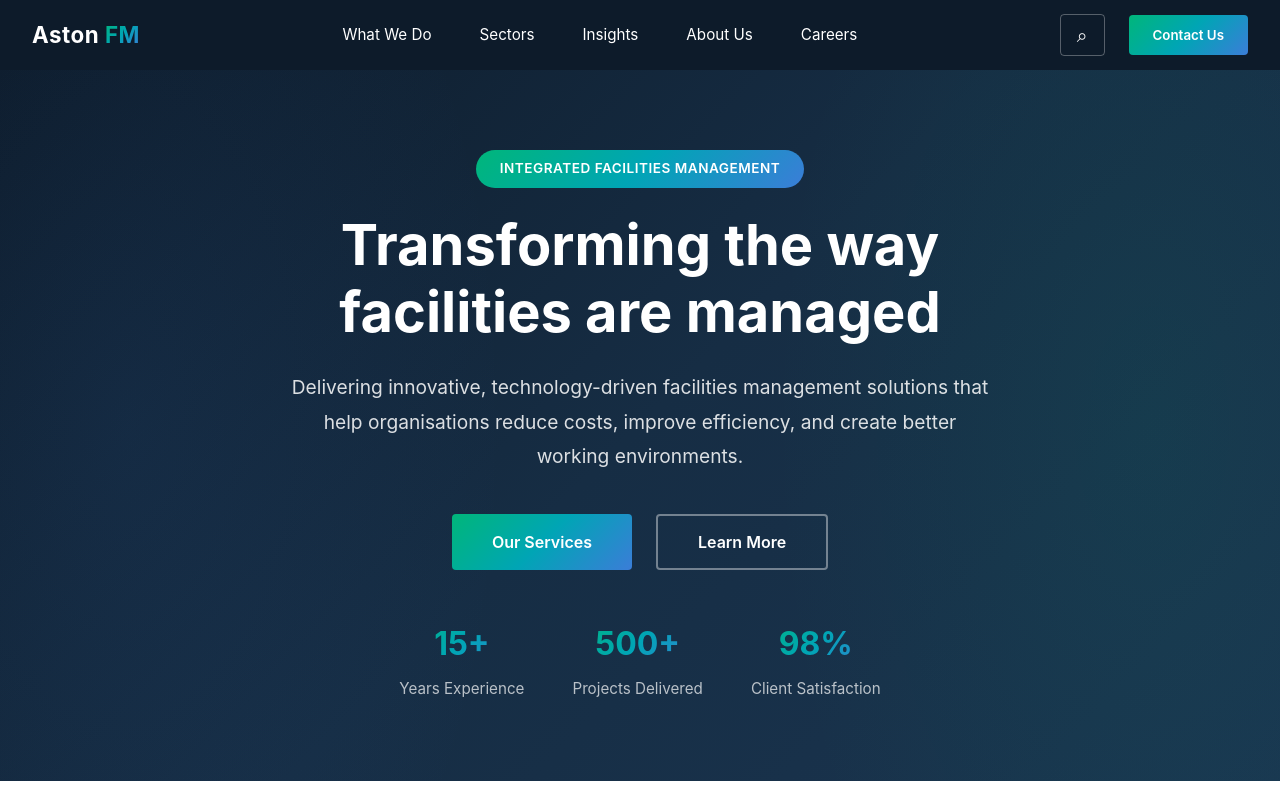
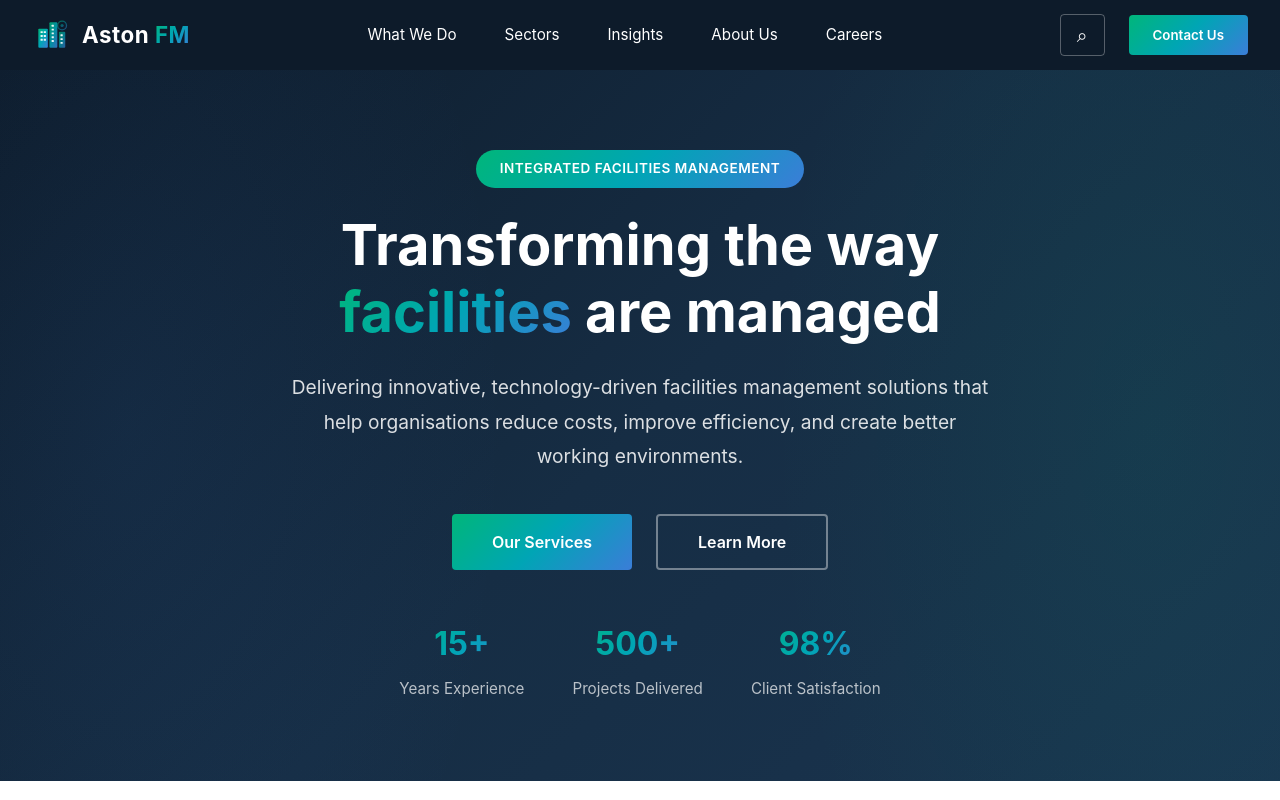
Before and after one commit to craigwylie181181/aston-fm, a Next.js app: page / in a window 1280 px wide. Shown: the top 800 px of the page. Built offline with nearby package versions, Linux system fonts and the light colour scheme.

Commit message:
Update page.tsx

```diff
--- a/src/app/page.tsx
+++ b/src/app/page.tsx
@@ -1,6 +1,42 @@
 'use client';
 
 import { useEffect, useState } from 'react';
+
+function AstonFMLogo({ size = 40 }: { size?: number }) {
+  return (
+    <svg width={size} height={size} viewBox="0 0 120 120" fill="none" xmlns="http://www.w3.org/2000/svg">
+      <defs>
+        <linearGradient id="brandGrad" x1="0%" y1="0%" x2="100%" y2="100%">
+          <stop offset="0%" stopColor="#00b67a" />
+          <stop offset="50%" stopColor="#00a5b5" />
+          <stop offset="100%" stopColor="#3b7dd8" />
+        </linearGradient>
+      </defs>
+      {/* Building icon */}
+      <rect x="20" y="40" width="30" height="60" rx="3" fill="url(#brandGrad)" />
+      <rect x="55" y="20" width="25" height="80" rx="3" fill="url(#brandGrad)" opacity="0.85" />
+      <rect x="85" y="50" width="20" height="50" rx="3" fill="url(#brandGrad)" opacity="0.7" />
+      {/* Windows */}
+      <rect x="27" y="48" width="7" height="6" rx="1" fill="white" opacity="0.9" />
+      <rect x="37" y="48" width="7" height="6" rx="1" fill="white" opacity="0.9" />
+      <rect x="27" y="60" width="7" height="6" rx="1" fill="white" opacity="0.9" />
+      <rect x="37" y="60" width="7" height="6" rx="1" fill="white" opacity="0.9" />
+      <rect x="27" y="72" width="7" height="6" rx="1" fill="white" opacity="0.9" />
+      <rect x="37" y="72" width="7" height="6" rx="1" fill="white" opacity="0.9" />
+      <rect x="62" y="28" width="7" height="6" rx="1" fill="white" opacity="0.9" />
+      <rect x="62" y="40" width="7" height="6" rx="1" fill="white" opacity="0.9" />
+      <rect x="62" y="52" width="7" height="6" rx="1" fill="white" opacity="0.9" />
+      <rect x="62" y="64" width="7" height="6" rx="1" fill="white" opacity="0.9" />
+      <rect x="62" y="76" width="7" height="6" rx="1" fill="white" opacity="0.9" />
+      <rect x="90" y="58" width="7" height="6" rx="1" fill="white" opacity="0.9" />
+      <rect x="90" y="70" width="7" height="6" rx="1" fill="white" opacity="0.9" />
+      <rect x="90" y="82" width="7" height="6" rx="1" fill="white" opacity="0.9" />
+      {/* Gear accent */}
+      <circle cx="95" cy="30" r="14" stroke="url(#brandGrad)" strokeWidth="4" fill="none" opacity="0.5" />
+      <circle cx="95" cy="30" r="5" fill="url(#brandGrad)" opacity="0.5" />
+    </svg>
+  );
+}
 
 export default function Home() {
   const [isScrolled, setIsScrolled] = useState(false);
@@ -22,8 +58,11 @@ export default function Home() {
     <div className="min-h-screen">
       {/* Navigation */}
       <nav className={`nav ${isScrolled ? 'scrolled' : ''}`}>
-        <div className="nav-brand">
-          Aston <span className="nav-brand-accent">FM</span>
+        <div className="nav-logo">
+          <AstonFMLogo size={38} />
+          <div className="nav-brand">
+            Aston <span className="nav-brand-accent">FM</span>
+          </div>
         </div>
         <div className="nav-middle">
           <a href="#services" className="nav-link">What We Do</a>
@@ -33,7 +72,7 @@ export default function Home() {
           <a href="#careers" className="nav-link">Careers</a>
         </div>
         <div className="nav-right">
-          <button className="nav-search" title="Search">⌕</button>
+          <button className="nav-search" title="Search">&#x2315;</button>
           <button className="btn-cta">Contact Us</button>
         </div>
       </nav>
@@ -41,7 +80,7 @@ export default function Home() {
       {/* Hero Section */}
       <section className="hero">
         <div className="hero-tag">Integrated Facilities Management</div>
-        <h1>Transforming the way facilities are managed</h1>
+        <h1>Transforming the way <span className="hero-highlight">facilities</span> are managed</h1>
         <p>Delivering innovative, technology-driven facilities management solutions that help organisations reduce costs, improve efficiency, and create better working environments.</p>
         <div className="hero-buttons">
           <button className="btn-primary">Our Services</button>
@@ -68,44 +107,44 @@ export default function Home() {
         <div className="section-container">
           <div className="section-header">
             <h2 className="section-title">Our Services</h2>
-            <p className="section-subtitle">Comprehensive facilities management solutions tailored to your organisation's needs</p>
+            <p className="section-subtitle">Comprehensive facilities management solutions tailored to your organisation&apos;s needs</p>
           </div>
           <div className="services-grid">
             <div className="service-card">
-              <div className="service-icon">🔧</div>
+              <div className="service-icon">&#x1F527;</div>
               <h3>Hard FM Services</h3>
               <p>Professional maintenance of building systems and infrastructure including HVAC, electrical systems, plumbing, and fire safety systems.</p>
-              <a href="#" className="service-link">Learn more →</a>
+              <a href="#" className="service-link">Learn more &#x2192;</a>
             </div>
             <div className="service-card">
-              <div className="service-icon">🧹</div>
+              <div className="service-icon">&#x1F9F9;</div>
               <h3>Soft FM Services</h3>
               <p>Comprehensive facility support services including professional cleaning, security, waste management, and landscaping solutions.</p>
-              <a href="#" className="service-link">Learn more →</a>
+              <a href="#" className="service-link">Learn more &#x2192;</a>
             </div>
             <div className="service-card">
-              <div className="service-icon">⚡</div>
+              <div className="service-icon">&#x26A1;</div>
               <h3>Energy Management</h3>
               <p>Strategic energy audits, sustainability consulting, and carbon reduction programmes to lower operational costs and environmental impact.</p>
-              <a href="#" className="service-link">Learn more →</a>
+              <a href="#" className="service-link">Learn more &#x2192;</a>
             </div>
             <div className="service-card">
-              <div className="service-icon">📋</div>
+              <div className="service-icon">&#x1F4CB;</div>
               <h3>Project Management</h3>
               <p>Expert management of fit-outs, refurbishments, relocations, and capital projects from conception through successful delivery.</p>
-              <a href="#" className="service-link">Learn more →</a>
+              <a href="#" className="service-link">Learn more &#x2192;</a>
             </div>
             <div className="service-card">
-              <div className="service-icon">✓</div>
-              <h3>Compliance & Safety</h3>
+              <div className="service-icon">&#x2713;</div>
+              <h3>Compliance &amp; Safety</h3>
               <p>Comprehensive health and safety audits, fire risk assessments, and regulatory compliance management to ensure workplace safety.</p>
-              <a href="#" className="service-link">Learn more →</a>
+              <a href="#" className="service-link">Learn more &#x2192;</a>
             </div>
             <div className="service-card">
-              <div className="service-icon">🤖</div>
+              <div className="service-icon">&#x1F916;</div>
               <h3>Technology Solutions</h3>
               <p>Cutting-edge smart building technology, BMS integration, IoT monitoring, and CAFM systems for intelligent facility management.</p>
-              <a href="#" className="service-link">Learn more →</a>
+              <a href="#" className="service-link">Learn more &#x2192;</a>
             </div>
           </div>
         </div>
@@ -120,7 +159,7 @@ export default function Home() {
           </div>
           <div className="sectors-grid">
             <div className="sector-card">
-              <h3>Corporate & Commercial</h3>
+              <h3>Corporate &amp; Commercial</h3>
               <p>Office spaces, business parks, and corporate headquarters requiring integrated facility management solutions and efficiency optimisation.</p>
             </div>
             <div className="sector-card">
@@ -132,7 +171,7 @@ export default function Home() {
               <p>Universities, schools, and educational institutions with complex facilities requiring flexible and responsive management solutions.</p>
             </div>
             <div className="sector-card">
-              <h3>Government & Public Sector</h3>
+              <h3>Government &amp; Public Sector</h3>
               <p>Public buildings, government agencies, and civic facilities requiring compliance and cost-effective facility operations.</p>
             </div>
           </div>
@@ -170,7 +209,7 @@ export default function Home() {
           </div>
           <div className="insights-grid">
             <div className="insight-card">
-              <div className="insight-card-image">🏢</div>
+              <div className="insight-card-image">&#x1F3E2;</div>
               <div className="insight-card-content">
                 <span className="insight-category">Technology</span>
                 <h3>The Future of Smart Building Management</h3>
@@ -178,7 +217,7 @@ export default function Home() {
               </div>
             </div>
             <div className="insight-card">
-              <div className="insight-card-image">🌱</div>
+              <div className="insight-card-image">&#x1F331;</div>
               <div className="insight-card-content">
                 <span className="insight-category">Sustainability</span>
                 <h3>Sustainability in Facilities Management: A 2026 Perspective</h3>
@@ -186,7 +225,7 @@ export default function Home() {
               </div>
             </div>
             <div className="insight-card">
-              <div className="insight-card-image">💰</div>
+              <div className="insight-card-image">&#x1F4B0;</div>
               <div className="insight-card-content">
                 <span className="insight-category">Case Study</span>
                 <h3>How Integrated FM Reduces Operational Costs by 30%</h3>
@@ -231,7 +270,7 @@ export default function Home() {
                 <li><a href="#">Soft FM Services</a></li>
                 <li><a href="#">Energy Management</a></li>
                 <li><a href="#">Project Management</a></li>
-                <li><a href="#">Compliance & Safety</a></li>
+                <li><a href="#">Compliance &amp; Safety</a></li>
                 <li><a href="#">Technology Solutions</a></li>
               </ul>
             </div>
```
